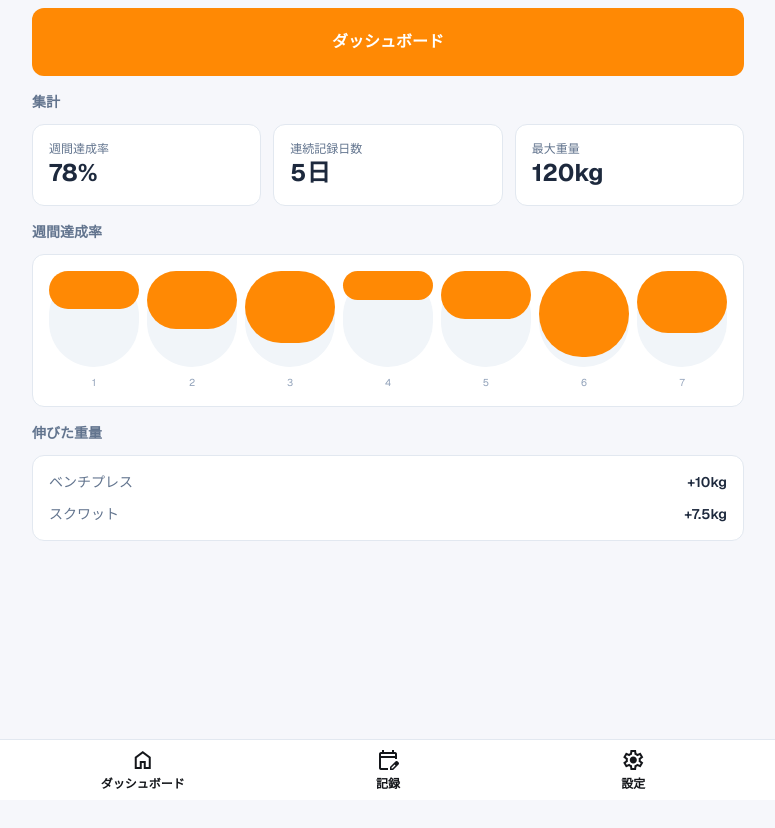
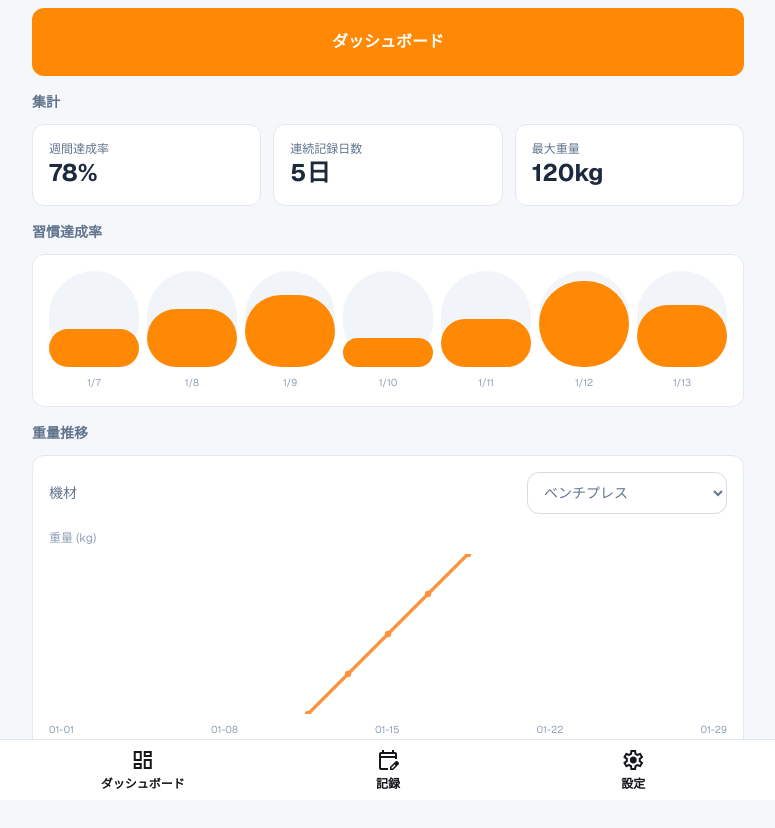
Before and after one commit to NarumiKomaba/trainnote, a Next.js app: page /dashboard in a window 1280 px wide. Shown: the top 828 px of the page, without its empty margins (252-1027 px from the left). Before the commit the page ends 800 px from the top, so only its background shows below. Built offline with nearby package versions, Linux system fonts and the light colour scheme.

Commit message:
Refine dashboard visuals and footer icon

```diff
--- a/app/dashboard/page.tsx
+++ b/app/dashboard/page.tsx
@@ -1,6 +1,7 @@
 "use client";
 
 import PageHeader from "@/components/PageHeader";
+import { useMemo, useState } from "react";
 
 const SUMMARY_CARDS = [
   { label: "週間達成率", value: "78%" },
@@ -8,9 +9,61 @@ const SUMMARY_CARDS = [
   { label: "最大重量", value: "120kg" },
 ];
 
-const WEEKLY_BARS = [40, 60, 75, 30, 50, 90, 65];
+const HABIT_BARS = [40, 60, 75, 30, 50, 90, 65];
+
+const EQUIPMENT_SERIES = {
+  ベンチプレス: [
+    { date: "2024-01-01", value: 80 },
+    { date: "2024-01-08", value: 82.5 },
+    { date: "2024-01-15", value: 85 },
+    { date: "2024-01-22", value: 87.5 },
+    { date: "2024-01-29", value: 90 },
+  ],
+  スクワット: [
+    { date: "2024-01-01", value: 100 },
+    { date: "2024-01-08", value: 105 },
+    { date: "2024-01-15", value: 107.5 },
+    { date: "2024-01-22", value: 110 },
+    { date: "2024-01-29", value: 115 },
+  ],
+  デッドリフト: [
+    { date: "2024-01-01", value: 110 },
+    { date: "2024-01-08", value: 115 },
+    { date: "2024-01-15", value: 117.5 },
+    { date: "2024-01-22", value: 120 },
+    { date: "2024-01-29", value: 125 },
+  ],
+};
+
+const EQUIPMENT_OPTIONS = Object.keys(EQUIPMENT_SERIES);
+
+function formatMonthDay(date: Date) {
+  return `${date.getMonth() + 1}/${date.getDate()}`;
+}
 
 export default function DashboardPage() {
+  const [selectedEquipment, setSelectedEquipment] = useState(EQUIPMENT_OPTIONS[0]);
+  const series = EQUIPMENT_SERIES[selectedEquipment];
+  const chartPoints = useMemo(() => {
+    const values = series.map((point) => point.value);
+    const max = Math.max(...values);
+    const min = Math.min(...values);
+    const range = Math.max(max - min, 1);
+    return series.map((point, index) => {
+      const x = (index / (series.length - 1)) * 100;
+      const y = 100 - ((point.value - min) / range) * 100;
+      return `${x},${y}`;
+    });
+  }, [series]);
+  const dateLabels = useMemo(() => {
+    const today = new Date();
+    return HABIT_BARS.map((_, index) => {
+      const d = new Date(today);
+      d.setDate(today.getDate() - (HABIT_BARS.length - 1 - index));
+      return formatMonthDay(d);
+    });
+  }, []);
+
   return (
     <div className="page">
       <PageHeader title="ダッシュボード" />
@@ -27,19 +80,19 @@ export default function DashboardPage() {
       </section>
 
       <section className="flex flex-col gap-3">
-        <div className="text-sm font-semibold text-slate-500">週間達成率</div>
+        <div className="text-sm font-semibold text-slate-500">習慣達成率</div>
         <div className="rounded-xl border border-slate-200 bg-white p-4">
           <div className="flex items-end gap-2">
-            {WEEKLY_BARS.map((value, index) => (
+            {HABIT_BARS.map((value, index) => (
               <div key={index} className="flex flex-1 flex-col items-center gap-2">
-                <div className="h-24 w-full rounded-full bg-slate-100">
+                <div className="flex h-24 w-full items-end rounded-full bg-slate-100">
                   <div
                     className="w-full rounded-full bg-orange-400"
                     style={{ height: `${value}%` }}
                     aria-label={`day-${index}`}
                   />
                 </div>
-                <div className="text-[10px] text-slate-400">{index + 1}</div>
+                <div className="text-[10px] text-slate-400">{dateLabels[index]}</div>
               </div>
             ))}
           </div>
@@ -47,15 +100,44 @@ export default function DashboardPage() {
       </section>
 
       <section className="flex flex-col gap-3">
-        <div className="text-sm font-semibold text-slate-500">伸びた重量</div>
+        <div className="text-sm font-semibold text-slate-500">重量推移</div>
         <div className="rounded-xl border border-slate-200 bg-white p-4">
-          <div className="flex items-center justify-between text-sm text-slate-500">
-            <span>ベンチプレス</span>
-            <span className="font-semibold text-slate-800">+10kg</span>
+          <div className="flex items-center justify-between gap-3 text-sm text-slate-500">
+            <span>機材</span>
+            <select
+              className="select max-w-[200px]"
+              value={selectedEquipment}
+              onChange={(e) => setSelectedEquipment(e.target.value)}
+            >
+              {EQUIPMENT_OPTIONS.map((item) => (
+                <option key={item} value={item}>
+                  {item}
+                </option>
+              ))}
+            </select>
           </div>
-          <div className="mt-3 flex items-center justify-between text-sm text-slate-500">
-            <span>スクワット</span>
-            <span className="font-semibold text-slate-800">+7.5kg</span>
+          <div className="mt-4">
+            <div className="text-xs text-slate-400">重量 (kg)</div>
+            <div className="mt-2 h-40 w-full">
+              <svg viewBox="0 0 100 100" className="h-full w-full">
+                <polyline
+                  fill="none"
+                  stroke="#fb923c"
+                  strokeWidth="2"
+                  points={chartPoints.join(" ")}
+                />
+                {series.map((point, index) => {
+                  const coords = chartPoints[index].split(",").map(Number);
+                  return <circle key={point.date} cx={coords[0]} cy={coords[1]} r="2" fill="#fb923c" />;
+                })}
+              </svg>
+            </div>
+            <div className="mt-2 flex justify-between text-[10px] text-slate-400">
+              {series.map((point) => (
+                <span key={point.date}>{point.date.slice(5)}</span>
+              ))}
+            </div>
+            <div className="mt-1 text-xs text-slate-400">日付</div>
           </div>
         </div>
       </section>
--- a/app/globals.css
+++ b/app/globals.css
@@ -324,6 +324,10 @@ a {
   transition: border-color 0.15s ease, box-shadow 0.15s ease;
 }
 
+.workout-item-row {
+  gap: 0;
+}
+
 .workout-item:hover {
   border-color: #cdd4df;
   box-shadow: 0 6px 14px rgba(15, 23, 42, 0.06);
--- a/app/page.tsx
+++ b/app/page.tsx
@@ -134,7 +134,7 @@ export default function AppHomePage() {
                       }
                     }}
                   >
-                    <div className="row space-between">
+                    <div className="row space-between workout-item-row">
                       <div className="stack gap-xs">
                         <span className="workout-title">{it.name}</span>
                       </div>
--- a/components/AppFooter.tsx
+++ b/components/AppFooter.tsx
@@ -18,7 +18,7 @@ export default function AppFooter() {
       <nav className="mx-auto grid max-w-[760px] grid-cols-3 gap-2 px-4 py-2" aria-label="フッターナビ">
         <Link className={`${linkBase} ${isDashboard ? activeClass : inactiveClass}`} href="/dashboard">
           <span className="material-symbols-outlined" aria-hidden="true">
-            home
+            dashboard
           </span>
           <span>ダッシュボード</span>
         </Link>
```
